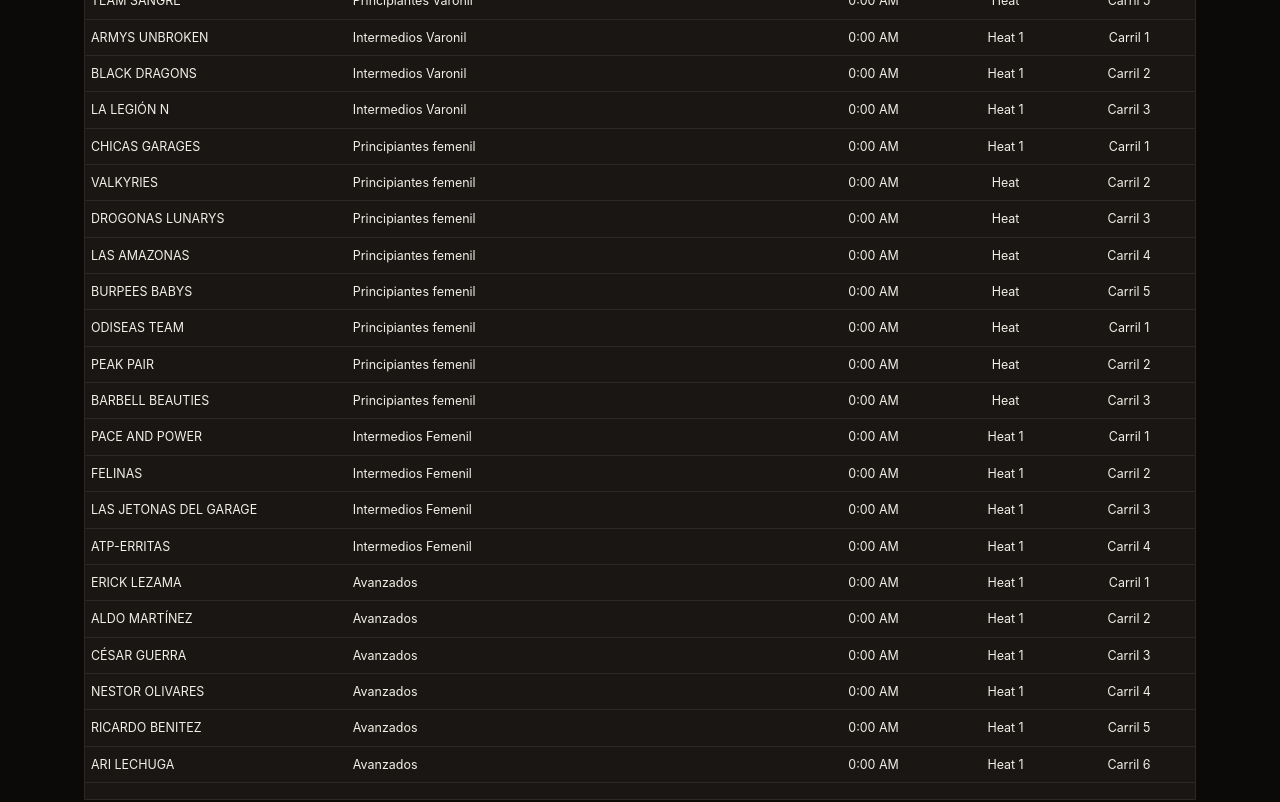
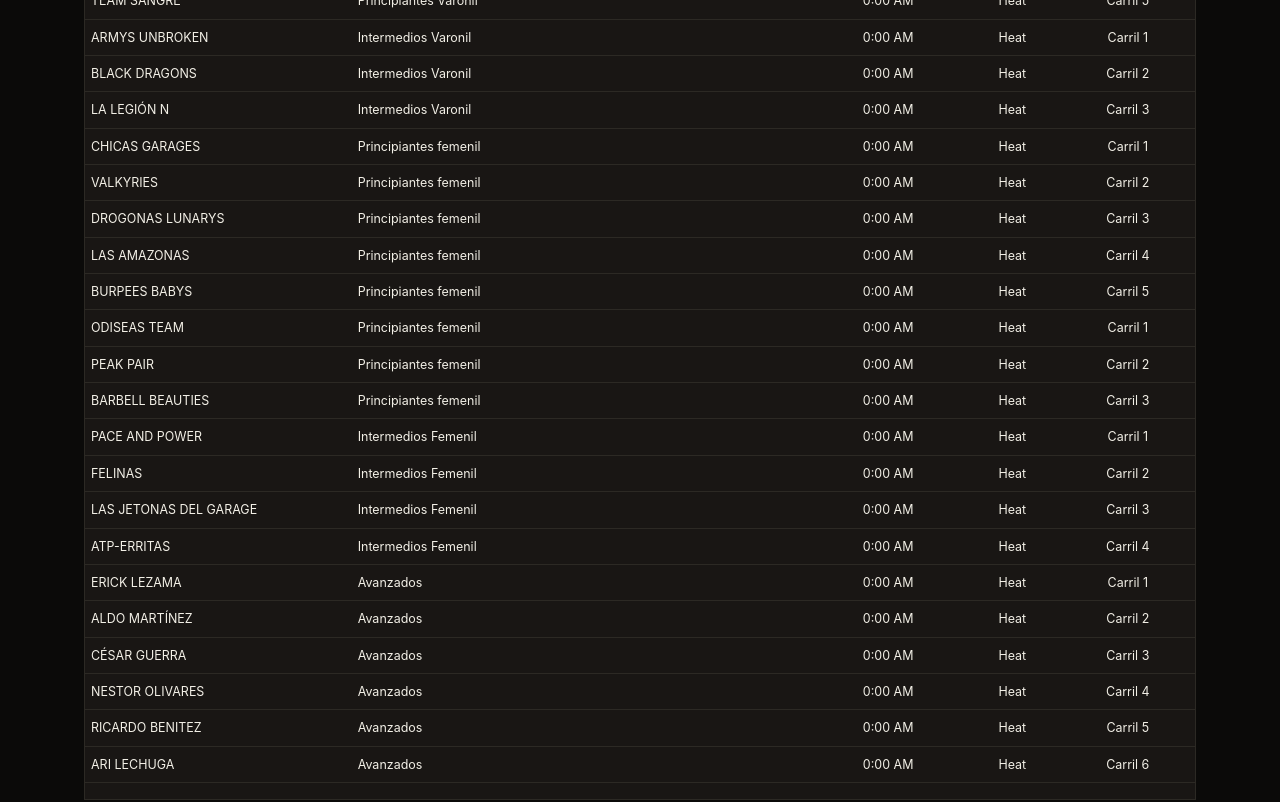
Before and after one commit to vanessazh940325-prog/Crossfit, a plain HTML site: page agenda.html in a window 1280 px wide. Shown: the part 2320-3122 px from the top of the page. Drawn offline with Linux system fonts and the light colour scheme; a web font is replaced by a local one.

Commit message:
Add files via upload

```diff
--- a/agenda.html
+++ b/agenda.html
@@ -77,7 +77,7 @@ document.addEventListener("DOMContentLoaded", function () {
                         <tr><td class="col-athlete">PACE AND POWER</td><td class="col-athlete">Intermedios Femenil</td><td>0:00 AM</td><td>Heat </td><td>Carril 1</td></tr>
                         <tr><td class="col-athlete">FELINAS</td><td class="col-athlete">Intermedios Femenil</td><td>0:00 AM</td><td>Heat </td><td>Carril 2</td></tr>
                         <tr><td class="col-athlete">LAS JETONAS DEL GARAGE</td><td class="col-athlete">Intermedios Femenil</td><td>0:00 AM</td><td>Heat </td><td>Carril 3</td></tr>
-                        <tr><td class="col-athlete">ATP-ERRITAS</td><td class="col-athlete">Intermedios Femenil</td><td>0:00 AM</td><td>Heat 1</td><td>Carril 4</td></tr>
+                        <tr><td class="col-athlete">ATP-ERRITAS</td><td class="col-athlete">Intermedios Femenil</td><td>0:00 AM</td><td>Heat </td><td>Carril 4</td></tr>
 
                         <!-- ===================== RAGNAROK PRINCIPIANTES VARONIL ===================== -->
                         <tr><td class="col-athlete">SOUTH PARK</td><td class="col-athlete">Principiantes Varonil</td><td>0:00 AM</td><td>Heat </td><td>Carril 1</td></tr>
@@ -143,12 +143,12 @@ document.addEventListener("DOMContentLoaded", function () {
                         <tr><td class="col-athlete">TEAM SANGRE</td><td class="col-athlete">Principiantes Varonil</td><td>0:00 AM</td><td>Heat </td><td>Carril 5</td></tr>
 
                         <!-- ===================== VALHALLA INTERMEDIOS VARONIL ===================== -->
-                        <tr><td class="col-athlete">ARMYS UNBROKEN</td><td class="col-athlete">Intermedios Varonil</td><td>0:00 AM</td><td>Heat 1</td><td>Carril 1</td></tr>
-                        <tr><td class="col-athlete">BLACK DRAGONS</td><td class="col-athlete">Intermedios Varonil</td><td>0:00 AM</td><td>Heat 1</td><td>Carril 2</td></tr>
-                        <tr><td class="col-athlete">LA LEGIÓN N</td><td class="col-athlete">Intermedios Varonil</td><td>0:00 AM</td><td>Heat 1</td><td>Carril 3</td></tr>
+                        <tr><td class="col-athlete">ARMYS UNBROKEN</td><td class="col-athlete">Intermedios Varonil</td><td>0:00 AM</td><td>Heat </td><td>Carril 1</td></tr>
+                        <tr><td class="col-athlete">BLACK DRAGONS</td><td class="col-athlete">Intermedios Varonil</td><td>0:00 AM</td><td>Heat </td><td>Carril 2</td></tr>
+                        <tr><td class="col-athlete">LA LEGIÓN N</td><td class="col-athlete">Intermedios Varonil</td><td>0:00 AM</td><td>Heat </td><td>Carril 3</td></tr>
 
                         <!-- ===================== VALHALLA PRINCIPIANTES FEMENIL ===================== -->
-                        <tr><td class="col-athlete">CHICAS GARAGES</td><td class="col-athlete">Principiantes femenil</td><td>0:00 AM</td><td>Heat 1</td><td>Carril 1</td></tr>
+                        <tr><td class="col-athlete">CHICAS GARAGES</td><td class="col-athlete">Principiantes femenil</td><td>0:00 AM</td><td>Heat </td><td>Carril 1</td></tr>
                         <tr><td class="col-athlete">VALKYRIES</td><td class="col-athlete">Principiantes femenil</td><td>0:00 AM</td><td>Heat </td><td>Carril 2</td></tr>
                         <tr><td class="col-athlete">DROGONAS LUNARYS</td><td class="col-athlete">Principiantes femenil</td><td>0:00 AM</td><td>Heat </td><td>Carril 3</td></tr>
                         <tr><td class="col-athlete">LAS AMAZONAS</td><td class="col-athlete">Principiantes femenil</td><td>0:00 AM</td><td>Heat </td><td>Carril 4</td></tr>
@@ -158,18 +158,18 @@ document.addEventListener("DOMContentLoaded", function () {
                         <tr><td class="col-athlete">BARBELL BEAUTIES</td><td class="col-athlete">Principiantes femenil</td><td>0:00 AM</td><td>Heat </td><td>Carril 3</td></tr>
 
                         <!-- ===================== VALHALLA INTERMEDIOS FEMENIL ===================== -->
-                        <tr><td class="col-athlete">PACE AND POWER</td><td class="col-athlete">Intermedios Femenil</td><td>0:00 AM</td><td>Heat 1</td><td>Carril 1</td></tr>
-                        <tr><td class="col-athlete">FELINAS</td><td class="col-athlete">Intermedios Femenil</td><td>0:00 AM</td><td>Heat 1</td><td>Carril 2</td></tr>
-                        <tr><td class="col-athlete">LAS JETONAS DEL GARAGE</td><td class="col-athlete">Intermedios Femenil</td><td>0:00 AM</td><td>Heat 1</td><td>Carril 3</td></tr>
-                        <tr><td class="col-athlete">ATP-ERRITAS</td><td class="col-athlete">Intermedios Femenil</td><td>0:00 AM</td><td>Heat 1</td><td>Carril 4</td></tr>
+                        <tr><td class="col-athlete">PACE AND POWER</td><td class="col-athlete">Intermedios Femenil</td><td>0:00 AM</td><td>Heat </td><td>Carril 1</td></tr>
+                        <tr><td class="col-athlete">FELINAS</td><td class="col-athlete">Intermedios Femenil</td><td>0:00 AM</td><td>Heat </td><td>Carril 2</td></tr>
+                        <tr><td class="col-athlete">LAS JETONAS DEL GARAGE</td><td class="col-athlete">Intermedios Femenil</td><td>0:00 AM</td><td>Heat </td><td>Carril 3</td></tr>
+                        <tr><td class="col-athlete">ATP-ERRITAS</td><td class="col-athlete">Intermedios Femenil</td><td>0:00 AM</td><td>Heat </td><td>Carril 4</td></tr>
 
                         <!-- ===================== VALHALLA AVANZADOS ===================== -->
-                        <tr><td class="col-athlete">ERICK LEZAMA</td><td class="col-athlete">Avanzados</td><td>0:00 AM</td><td>Heat 1</td><td>Carril 1</td></tr>
-                        <tr><td class="col-athlete">ALDO MARTÍNEZ</td><td class="col-athlete">Avanzados</td><td>0:00 AM</td><td>Heat 1</td><td>Carril 2</td></tr>
-                        <tr><td class="col-athlete">CÉSAR GUERRA</td><td class="col-athlete">Avanzados</td><td>0:00 AM</td><td>Heat 1</td><td>Carril 3</td></tr>
-                        <tr><td class="col-athlete">NESTOR OLIVARES</td><td class="col-athlete">Avanzados</td><td>0:00 AM</td><td>Heat 1</td><td>Carril 4</td></tr>
-                        <tr><td class="col-athlete">RICARDO BENITEZ</td><td class="col-athlete">Avanzados</td><td>0:00 AM</td><td>Heat 1</td><td>Carril 5</td></tr>
-                        <tr><td class="col-athlete">ARI LECHUGA</td><td class="col-athlete">Avanzados</td><td>0:00 AM</td><td>Heat 1</td><td>Carril 6</td></tr>
+                        <tr><td class="col-athlete">ERICK LEZAMA</td><td class="col-athlete">Avanzados</td><td>0:00 AM</td><td>Heat </td><td>Carril 1</td></tr>
+                        <tr><td class="col-athlete">ALDO MARTÍNEZ</td><td class="col-athlete">Avanzados</td><td>0:00 AM</td><td>Heat </td><td>Carril 2</td></tr>
+                        <tr><td class="col-athlete">CÉSAR GUERRA</td><td class="col-athlete">Avanzados</td><td>0:00 AM</td><td>Heat </td><td>Carril 3</td></tr>
+                        <tr><td class="col-athlete">NESTOR OLIVARES</td><td class="col-athlete">Avanzados</td><td>0:00 AM</td><td>Heat </td><td>Carril 4</td></tr>
+                        <tr><td class="col-athlete">RICARDO BENITEZ</td><td class="col-athlete">Avanzados</td><td>0:00 AM</td><td>Heat </td><td>Carril 5</td></tr>
+                        <tr><td class="col-athlete">ARI LECHUGA</td><td class="col-athlete">Avanzados</td><td>0:00 AM</td><td>Heat </td><td>Carril 6</td></tr>
                         <tr><td class="col-athlete"></td><td class="col-athlete"></td><td></td><td></td><td></td></tr>
                     </tbody>
                 </table>
@@ -197,7 +197,7 @@ document.addEventListener("DOMContentLoaded", function () {
                     </thead>
                     <tbody>
                         <!-- ===================== EXCALIBUR PRINCIPIANTES FEMENIL ===================== -->
-                        <tr><td class="col-athlete">CHICAS GARAGES</td><td class="col-athlete">Principiantes femenil</td><td>0:00 AM</td><td>Heat 1</td><td>Carril 1</td></tr>
+                        <tr><td class="col-athlete">CHICAS GARAGES</td><td class="col-athlete">Principiantes femenil</td><td>0:00 AM</td><td>Heat </td><td>Carril 1</td></tr>
                         <tr><td class="col-athlete">VALKYRIES</td><td class="col-athlete">Principiantes femenil</td><td>0:00 AM</td><td>Heat </td><td>Carril 2</td></tr>
                         <tr><td class="col-athlete">DROGONAS LUNARYS</td><td class="col-athlete">Principiantes femenil</td><td>0:00 AM</td><td>Heat </td><td>Carril 3</td></tr>
                         <tr><td class="col-athlete">LAS AMAZONAS</td><td class="col-athlete">Principiantes femenil</td><td>0:00 AM</td><td>Heat </td><td>Carril 4</td></tr>
@@ -207,10 +207,10 @@ document.addEventListener("DOMContentLoaded", function () {
                         <tr><td class="col-athlete">BARBELL BEAUTIES</td><td class="col-athlete">Principiantes femenil</td><td>0:00 AM</td><td>Heat </td><td>Carril 3</td></tr>
 
                         <!-- ===================== EXCALIBUR Intermedios FEMENIL ===================== -->
-                        <tr><td class="col-athlete">PACE AND POWER</td><td class="col-athlete">Intermedios Femenil</td><td>0:00 AM</td><td>Heat 1</td><td>Carril 1</td></tr>
-                        <tr><td class="col-athlete">FELINAS</td><td class="col-athlete">Intermedios Femenil</td><td>0:00 AM</td><td>Heat 1</td><td>Carril 2</td></tr>
-                        <tr><td class="col-athlete">LAS JETONAS DEL GARAGE</td><td class="col-athlete">Intermedios Femenil</td><td>0:00 AM</td><td>Heat 1</td><td>Carril 3</td></tr>
-                        <tr><td class="col-athlete">ATP-ERRITAS</td><td class="col-athlete">Intermedios Femenil</td><td>0:00 AM</td><td>Heat 1</td><td>Carril 4</td></tr>
+                        <tr><td class="col-athlete">PACE AND POWER</td><td class="col-athlete">Intermedios Femenil</td><td>0:00 AM</td><td>Heat </td><td>Carril 1</td></tr>
+                        <tr><td class="col-athlete">FELINAS</td><td class="col-athlete">Intermedios Femenil</td><td>0:00 AM</td><td>Heat </td><td>Carril 2</td></tr>
+                        <tr><td class="col-athlete">LAS JETONAS DEL GARAGE</td><td class="col-athlete">Intermedios Femenil</td><td>0:00 AM</td><td>Heat </td><td>Carril 3</td></tr>
+                        <tr><td class="col-athlete">ATP-ERRITAS</td><td class="col-athlete">Intermedios Femenil</td><td>0:00 AM</td><td>Heat </td><td>Carril 4</td></tr>
 
                         <!-- ===================== EXCALIBUR PRINCIPIANTES VARONIL ===================== -->
                         <tr><td class="col-athlete">SOUTH PARK</td><td class="col-athlete">Principiantes Varonil</td><td>0:00 AM</td><td>Heat </td><td>Carril 1</td></tr>
@@ -225,17 +225,17 @@ document.addEventListener("DOMContentLoaded", function () {
                         <tr><td class="col-athlete">TEAM SANGRE</td><td class="col-athlete">Principiantes Varonil</td><td>0:00 AM</td><td>Heat </td><td>Carril 5</td></tr>
 
                         <!-- ===================== EXCALIBUR INTERMEDIOS VARONIL ===================== -->
-                        <tr><td class="col-athlete">ARMYS UNBROKEN</td><td class="col-athlete">Intermedios Varonil</td><td>0:00 AM</td><td>Heat 1</td><td>Carril 1</td></tr>
-                        <tr><td class="col-athlete">BLACK DRAGONS</td><td class="col-athlete">Intermedios Varonil</td><td>0:00 AM</td><td>Heat 1</td><td>Carril 2</td></tr>
-                        <tr><td class="col-athlete">LA LEGIÓN N</td><td class="col-athlete">Intermedios Varonil</td><td>0:00 AM</td><td>Heat 1</td><td>Carril 3</td></tr>
+                        <tr><td class="col-athlete">ARMYS UNBROKEN</td><td class="col-athlete">Intermedios Varonil</td><td>0:00 AM</td><td>Heat </td><td>Carril 1</td></tr>
+                        <tr><td class="col-athlete">BLACK DRAGONS</td><td class="col-athlete">Intermedios Varonil</td><td>0:00 AM</td><td>Heat </td><td>Carril 2</td></tr>
+                        <tr><td class="col-athlete">LA LEGIÓN N</td><td class="col-athlete">Intermedios Varonil</td><td>0:00 AM</td><td>Heat </td><td>Carril 3</td></tr>
 
                         <!-- ===================== EXCALIBUR AVANZADOS ===================== -->
-                        <tr><td class="col-athlete">ERICK LEZAMA</td><td class="col-athlete">Avanzados</td><td>0:00 AM</td><td>Heat 1</td><td>Carril 1</td></tr>
-                        <tr><td class="col-athlete">ALDO MARTÍNEZ</td><td class="col-athlete">Avanzados</td><td>0:00 AM</td><td>Heat 1</td><td>Carril 2</td></tr>
-                        <tr><td class="col-athlete">CÉSAR GUERRA</td><td class="col-athlete">Avanzados</td><td>0:00 AM</td><td>Heat 1</td><td>Carril 3</td></tr>
-                        <tr><td class="col-athlete">NESTOR OLIVARES</td><td class="col-athlete">Avanzados</td><td>0:00 AM</td><td>Heat 1</td><td>Carril 4</td></tr>
-                        <tr><td class="col-athlete">RICARDO BENITEZ</td><td class="col-athlete">Avanzados</td><td>0:00 AM</td><td>Heat 1</td><td>Carril 5</td></tr>
-                        <tr><td class="col-athlete">ARI LECHUGA</td><td class="col-athlete">Avanzados</td><td>0:00 AM</td><td>Heat 1</td><td>Carril 6</td></tr>
+                        <tr><td class="col-athlete">ERICK LEZAMA</td><td class="col-athlete">Avanzados</td><td>0:00 AM</td><td>Heat </td><td>Carril 1</td></tr>
+                        <tr><td class="col-athlete">ALDO MARTÍNEZ</td><td class="col-athlete">Avanzados</td><td>0:00 AM</td><td>Heat </td><td>Carril 2</td></tr>
+                        <tr><td class="col-athlete">CÉSAR GUERRA</td><td class="col-athlete">Avanzados</td><td>0:00 AM</td><td>Heat </td><td>Carril 3</td></tr>
+                        <tr><td class="col-athlete">NESTOR OLIVARES</td><td class="col-athlete">Avanzados</td><td>0:00 AM</td><td>Heat </td><td>Carril 4</td></tr>
+                        <tr><td class="col-athlete">RICARDO BENITEZ</td><td class="col-athlete">Avanzados</td><td>0:00 AM</td><td>Heat </td><td>Carril 5</td></tr>
+                        <tr><td class="col-athlete">ARI LECHUGA</td><td class="col-athlete">Avanzados</td><td>0:00 AM</td><td>Heat </td><td>Carril 6</td></tr>
                         <tr><td class="col-athlete"></td><td class="col-athlete"></td><td></td><td></td><td></td></tr>
                     </tbody>
                 </table>
```
Also changed, not shown: index.html (+1 -1 lines).
